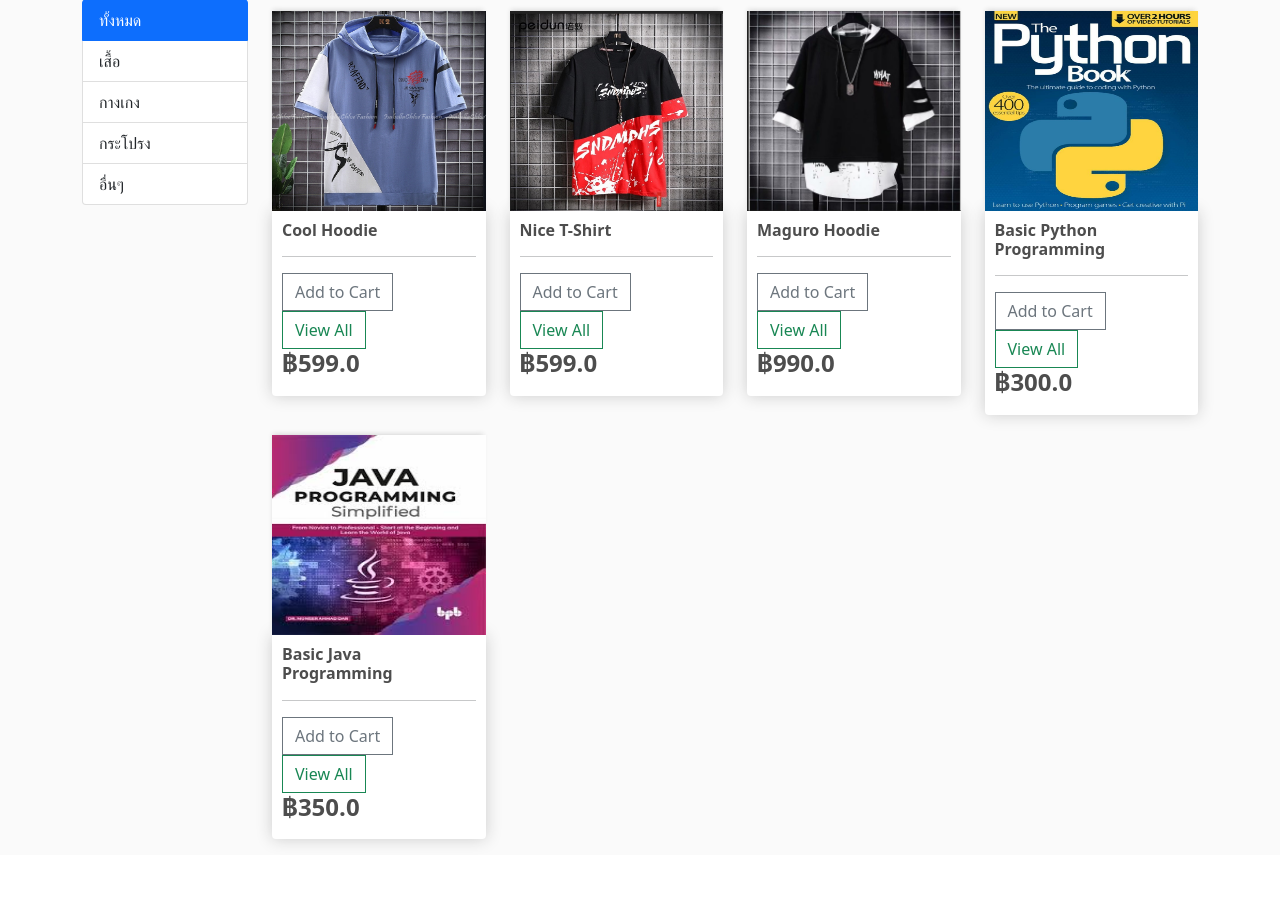
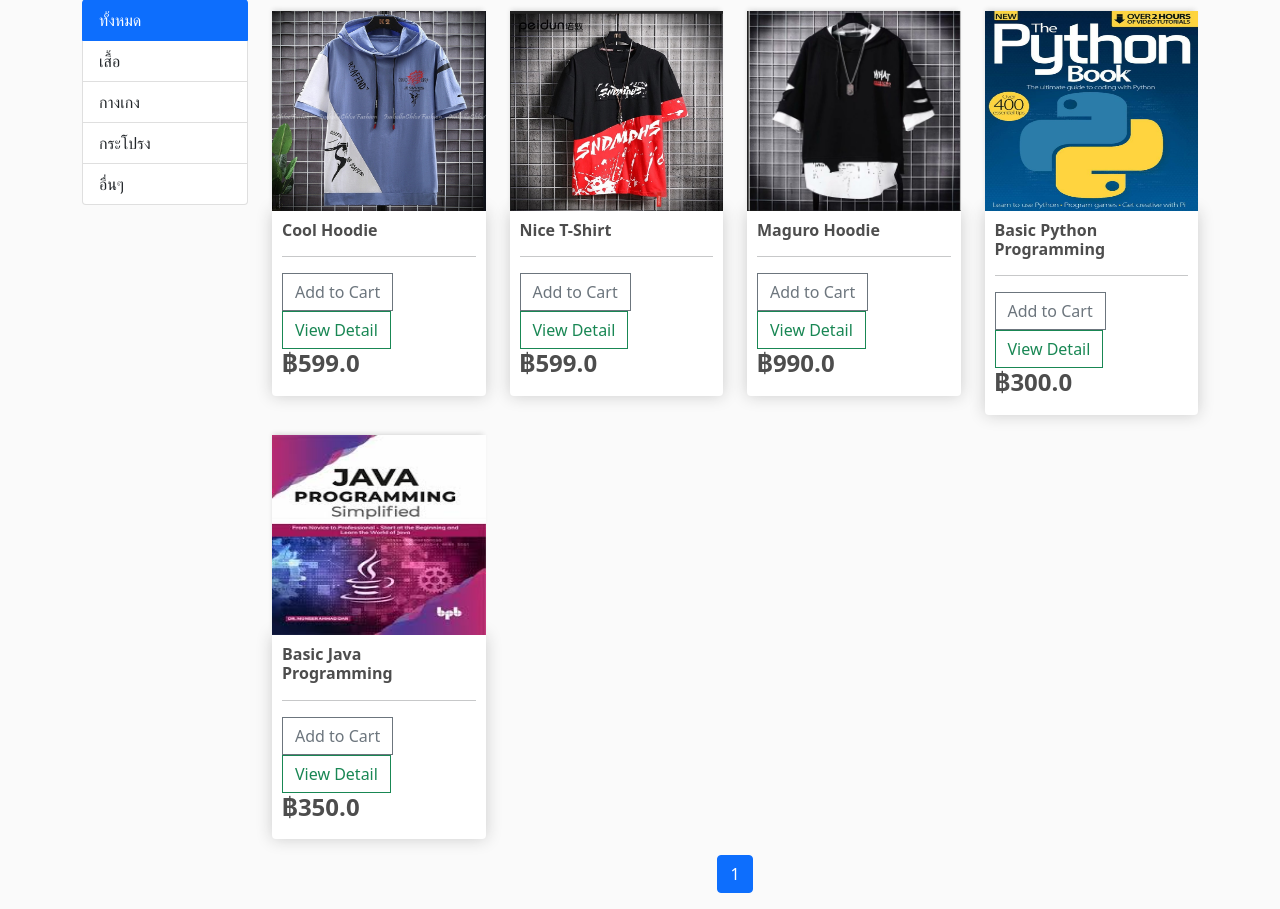
Before and after one commit to Peak793/Maguro-Shop, a Django app: page /store/ in a window 1280 px wide. Shown: the part 205-1114 px from the top of the page. Before the commit the page ends 1052 px from the top, so only its background shows below. Run offline with Django 3.2, Linux system fonts and the light colour scheme; data comes from the database, SQL or seed files in the repository; both versions use the stored data as it was after the commit.

Commit message:
-update 20/11/2021
-view detail button is now working.

to-do-list
1) Product filter system(shirt, skirt, etc.)
2) Sorting products

```diff
--- a/store/myapp/admin.py
+++ b/store/myapp/admin.py
@@ -2,9 +2,10 @@ from django.contrib import admin
 from .models import Product,Category,Reccom
 
 class ProductAdmin(admin.ModelAdmin):
-    list_display = ['code','name','price','available','category','show_image']
+    list_display = ['code','name','slug','price','available','category','show_image']
     list_filter = ['available']
     search_fields = ['code','name']
+    prepopulated_fields = {'slug':['name']}
 
 # Register your models here.
 admin.site.register(Product,ProductAdmin)
--- a/store/myapp/models.py
+++ b/store/myapp/models.py
@@ -13,6 +13,7 @@ class Category(models.Model):
 class Product(models.Model):
     code = models.CharField(max_length=10,unique=True)
     name = models.CharField(max_length=100,null=True,blank=True)
+    slug = models.SlugField(max_length=200, unique=True,null=True)
     price = models.FloatField(default=0)
     description = models.TextField(null=True, blank=True)
     available = models.BooleanField(default=False)
--- a/store/myapp/urls.py
+++ b/store/myapp/urls.py
@@ -4,5 +4,6 @@ from myapp import views
 
 urlpatterns = [
     path('', views.index, name='index'),
-    path('store/',views.store,name='store')
+    path('store/',views.store,name='store'),
+    path('store/<slug:slug>/',views.detail,name='detail')
 ]
--- a/store/myapp/views.py
+++ b/store/myapp/views.py
@@ -1,5 +1,6 @@
 from typing import Concatenate
-from django.shortcuts import render
+from django.shortcuts import render,get_object_or_404
+from django.core.paginator import Paginator,EmptyPage,PageNotAnInteger
 from .models import Category, Product,Reccom
 # Create your views here.
 def index(request):
@@ -7,6 +8,22 @@ def index(request):
     return render(request, 'index.html',{'reccom':reccom,})
 
 def store(request):
-    products = Product.objects.all()
+    products = Product.objects.filter(available = True)
     categories = Category.objects.all()
-    return render(request,'store.html',{'products':products,'categories':categories})
+
+    paginator = Paginator(products,12)
+    page = request.GET.get('page')
+    try:
+        products = paginator.page(page)
+    except PageNotAnInteger:
+        products = paginator.page(1)
+    except EmptyPage:
+        products = paginator.page(paginator.num_pages)
+
+    return render(request,'store/store.html',{'products':products,'categories':categories})
+
+def detail(request,slug):
+    product = get_object_or_404(Product,slug=slug)
+    return render(request,'store/detail.html',{
+        'product':product,
+    })
--- a/store/templates/index.html
+++ b/store/templates/index.html
@@ -76,12 +76,12 @@
     <!-- สินค้าแนะนำทั้งหมด -->
     {% for r in reccom %}
     <div class='col-lg-3 mt-2 mb-2'>
-      <img class='thumbnail' src="{{r.product.image.url}}">
+      <a href="{% url 'myapp:detail' slug=r.product.slug %}"><img class='thumbnail' src="{{r.product.image.url}}"></a>
       <div class='box-element product'>
-        <h6><strong>{{r.product.name}}</strong></h6>
+        <a href="{% url 'myapp:detail' slug=r.product.slug %}" style="text-decoration: none;"><h6><strong>{{r.product.name}}</strong></h6></a>
         <hr>
         <button class='btn btn-outline-secondary add-btn'>Add to Cart</button>
-        <a class="btn btn-outline-success" href='#'>View All</a>
+        <a class="btn btn-outline-success" href="{% url 'myapp:detail' slug=r.product.slug %}">View Detail</a>
         <h4 style="display: inline-block'; float:right"><strong>฿{{r.product.price}}</strong></h4>
       </div>
     </div>
--- /dev/null
+++ b/store/templates/store/detail.html
@@ -0,0 +1,6 @@
+{% extends 'layouts/base.html' %}
+{% load static %}
+{% block title %}ข้อมูลสินค้า: {{ product.name }}{% endblock %}
+{% block content %}
+    {{ product.name }}
+{% endblock %}
--- a/store/templates/store.html
+++ b/store/templates/store/store.html
@@ -51,18 +51,38 @@
             <div class="row">
                 {% for p in products %}
             <div class='col-lg-3 mt-1 mb-3'>
-              <img class='thumbnail' src="{{p.image.url}}">
+              <a href="{% url 'myapp:detail' slug=p.slug %}"><img class='thumbnail' src="{{p.image.url}}"></a>
               <div class='box-element product'>
-                <h6><strong>{{p.name}}</strong></h6>
+                <a href="{% url 'myapp:detail' slug=p.slug %}" style="text-decoration: none;"><h6><strong>{{p.name}}</strong></h6></a>
                 <hr>
                 <button class='btn btn-outline-secondary add-btn'>Add to Cart</button>
-                <a class="btn btn-outline-success" href='#'>View All</a>
+                <a class="btn btn-outline-success" href="{% url 'myapp:detail' slug=p.slug %}">View Detail</a>
                 <h4 style="display: inline-block'; float:right"><strong>฿{{p.price}}</strong></h4>
               </div>
             </div>
             {% endfor %}
             </div>
-            </div>
+
+            <!-- แบ่งหน้า -->
+            <ul class="pagination justify-content-center">
+                {% if products.has_previous %}
+                <li class="page-item disabled">
+                  <a class="page-link" href="?page=products.previous_page_number">Previous</a>
+                </li>
+                {% endif %}
+
+                {% for i in products.paginator.page_range %}
+                <li class="page-item {% if products.number == i %}active{% endif %}"><a class="page-link" href="{{ i }}">{{ i }}</a></li>
+                {% endfor %}
+
+                {% if products.has_next %}
+                <li class="page-item">
+                  <a class="page-link" href="?page=products.next_page_number">Next</a>
+                </li>
+                {% endif %}
+              </ul>
+
+        </div>
         </div>
     </div>
 
```
Also changed, not shown: store/db.sqlite3, store/myapp/migrations/0011_product_slug.py (added).
